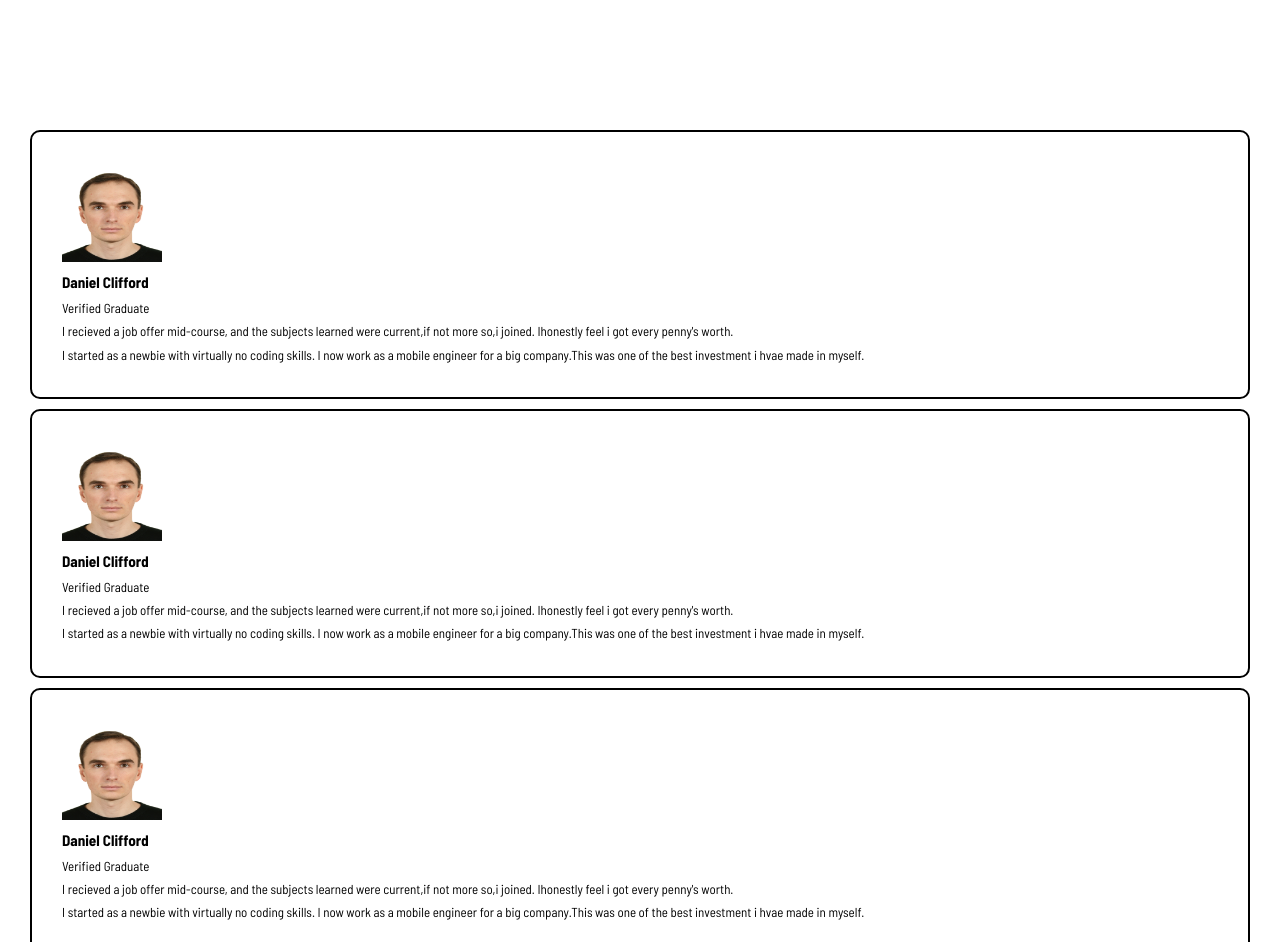
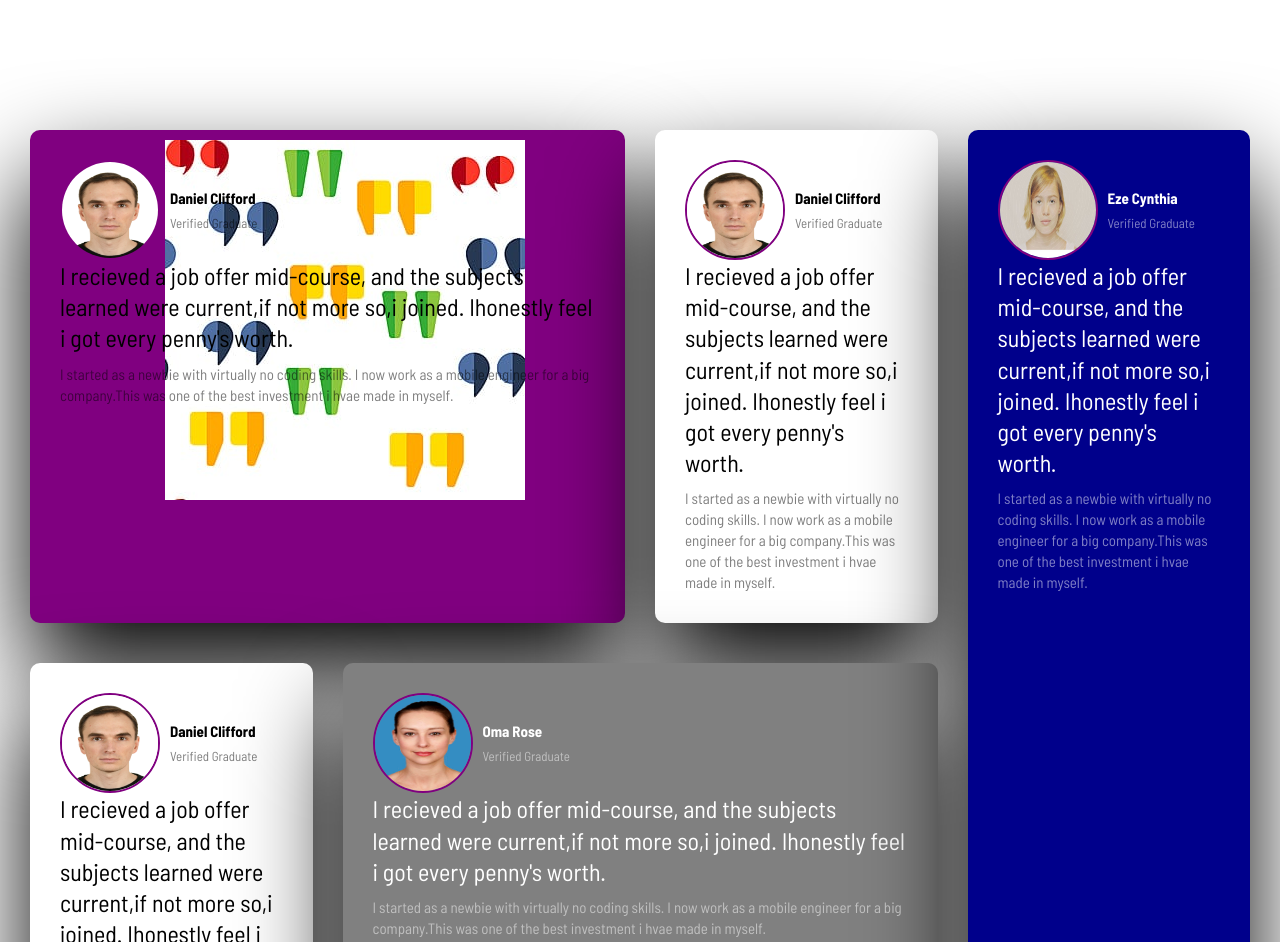
Before and after one commit to Nnenna95/frontend-mentor2, a plain HTML site: page index.html in a window 1280 px wide. Shown: the top 942 px of the page. Drawn offline with Linux system fonts and the light colour scheme.

Commit message:
my final grid practice

```diff
--- a/style.css
+++ b/style.css
@@ -3,6 +3,9 @@
 .card-header img{
     height: 100px;
     width: 100px;
+    border-radius: 50%;
+    border: 2px solid purple;
+    margin-right: 10px;
 }
 * {
     box-sizing: border-box;
@@ -19,11 +22,68 @@ body{
     max-width: 1440px;
     margin: 100px auto;
     padding: 30px;
+    display: grid;
+    grid-template-columns: repeat(4,1fr);
+    gap: 30px;
 }
 .card{
     background: #fff;
-    border: solid 2px black;
+    /* border: solid 2px black; */
     border-radius: 10px;
     padding: 30px;
     margin-bottom: 10px;
+    box-shadow: black 0px 48px 100px 0px;
 }
+.card-header{
+    display: flex;
+    align-items: center;
+}
+.card-header h3{
+    font-size: 15px;
+}
+.card-header p{
+    opacity: 50%;
+}
+.card-text{
+    font-size: 1.5rem;
+    font-weight: 500;
+    line-height: 1.3;
+    margin-bottom: 10px;
+}
+.card-letters{
+    font-size: 15px;
+    font-weight: 500;
+    line-height: 1.4;
+    opacity: 50%;
+}
+.card-bg-purple{
+    background: purple;
+    /* color: white; */
+    background-image: url(p_img.jpg);
+    background-repeat: no-repeat;
+    background-position: top 10px right 100px;
+    color: black;
+
+}
+
+.card-bg-darkblue{
+ background: gray;
+ color: white;
+}
+
+ .card-bg-gray{
+    background: darkblue;
+    color: white;
+
+ }
+.card:nth-of-type(1){
+    grid-column: 1 / 3;
+}
+.card:nth-of-type(5){
+    grid-column: 2 / 4;
+    grid-row: 2;
+}
+.card:nth-of-type(7){
+    grid-column: 4 ;
+    grid-row: 1 / 3 ;
+}
```
Also changed, not shown: p_img.jpg (added).
